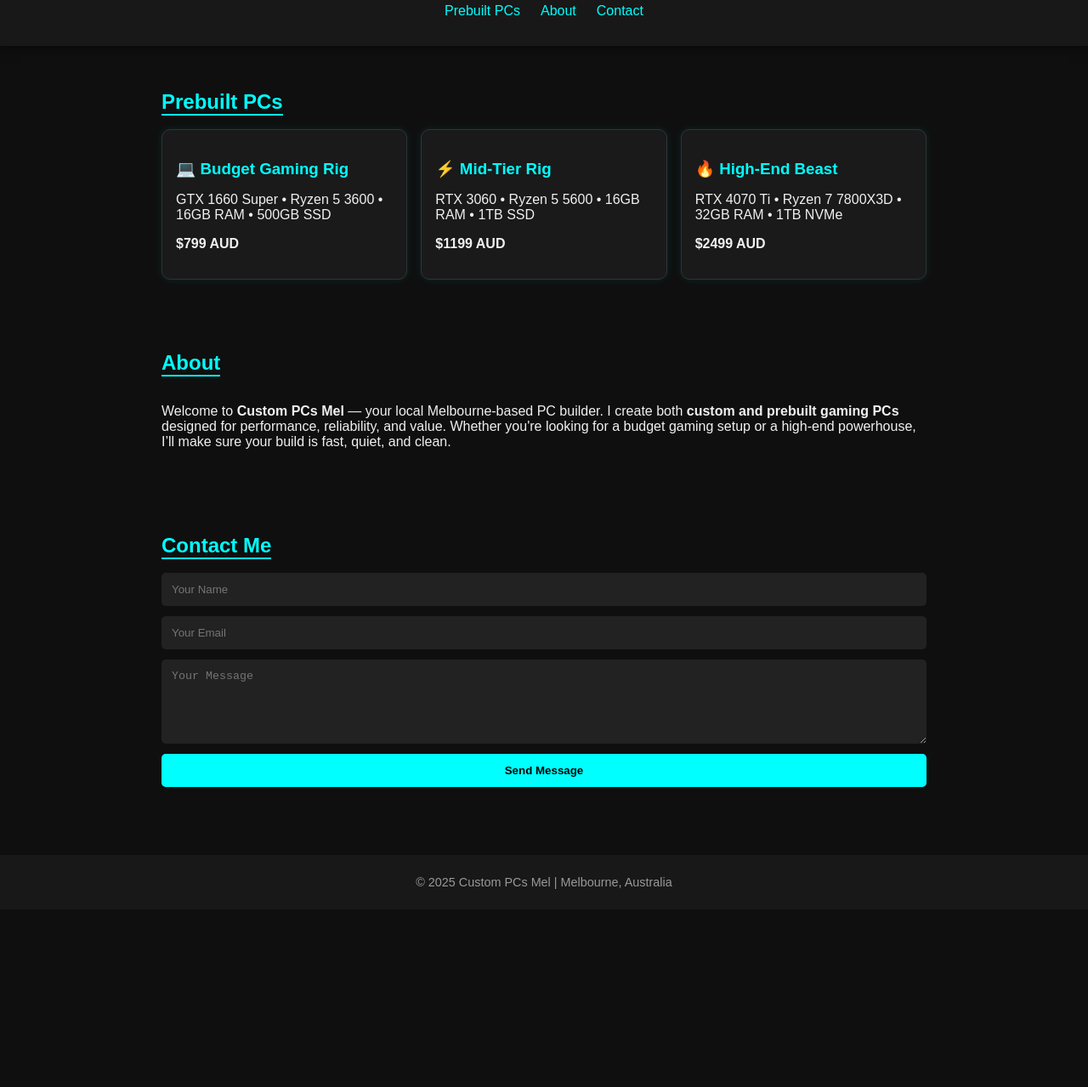
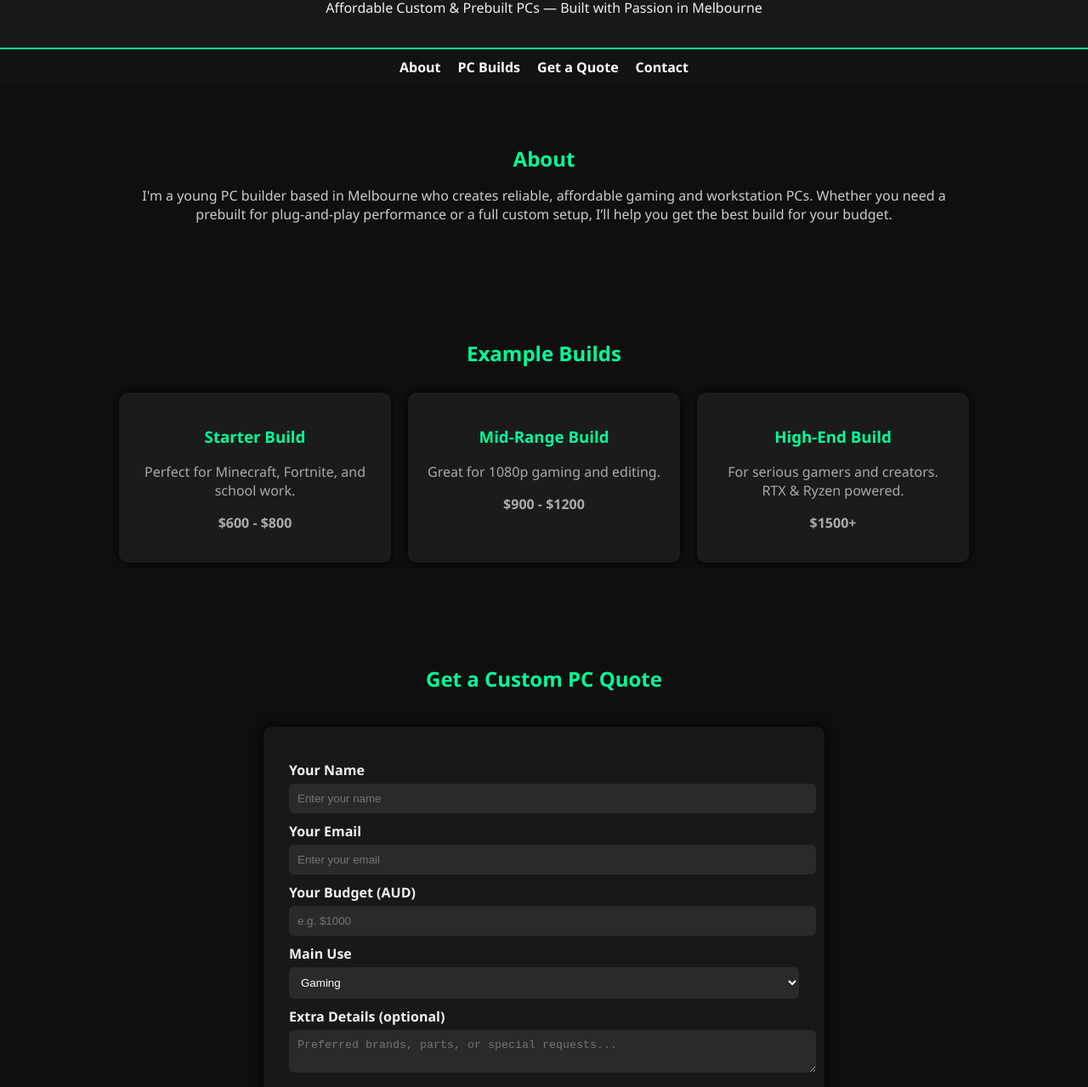
Before and after one commit to custompcsmel/custompcsmel.github.io, a plain HTML site: page index.html in a window 1280 px wide. Shown: the part 81-1360 px from the top of the page at 85% size. Before the commit the page ends 1151 px from the top, so only its background shows below. Drawn offline with nearby package versions, Linux system fonts and the light colour scheme.

Commit message:
Update index.html

```diff
--- a/index.html
+++ b/index.html
@@ -4,190 +4,264 @@
   <meta charset="UTF-8" />
   <meta name="viewport" content="width=device-width, initial-scale=1.0" />
   <title>Custom PCs Mel | Custom & Prebuilt Gaming PCs</title>
+  <meta name="description" content="Affordable custom and prebuilt gaming PCs made with quality parts. Built by hand in Melbourne, Australia. Request your custom quote today!">
   <style>
     body {
-      font-family: "Poppins", sans-serif;
+      font-family: 'Segoe UI', sans-serif;
+      margin: 0;
       background-color: #0f0f0f;
-      color: #f0f0f0;
+      color: #f1f1f1;
+    }
+    header {
+      background: #181818;
+      padding: 20px;
+      text-align: center;
+      border-bottom: 2px solid #00ff99;
+    }
+    header h1 {
       margin: 0;
-      padding: 0;
+      font-size: 2em;
+      color: #00ff99;
     }
-
-    header {
-      text-align: center;
-      padding: 2rem;
-      background: #181818;
-      box-shadow: 0 0 15px rgba(0, 0, 0, 0.6);
-    }
-
-    header h1 {
-      color: #00ffff;
-      margin: 0;
-      font-size: 2rem;
-    }
-
     nav {
       display: flex;
       justify-content: center;
-      gap: 1.5rem;
-      margin-top: 1rem;
+      gap: 20px;
+      padding: 10px 0;
+      background: #121212;
+    }
+    nav a {
+      color: #fff;
+      text-decoration: none;
+      font-weight: bold;
+      transition: color 0.3s;
+    }
+    nav a:hover {
+      color: #00ff99;
+    }
+    section {
+      padding: 50px 20px;
+      max-width: 1000px;
+      margin: auto;
+    }
+    h2 {
+      text-align: center;
+      color: #00ff99;
+      margin-bottom: 10px;
+    }
+    p.center {
+      text-align: center;
+      color: #ccc;
     }
 
-    nav a {
-      color: #00ffff;
-      text-decoration: none;
-      font-weight: 500;
+    /* Product cards */
+    .products {
+      display: grid;
+      grid-template-columns: repeat(auto-fit, minmax(250px, 1fr));
+      gap: 20px;
+      margin-top: 30px;
+    }
+    .card {
+      background: #1b1b1b;
+      padding: 20px;
+      border-radius: 10px;
+      box-shadow: 0 0 10px #000;
+      text-align: center;
+    }
+    .card h3 {
+      color: #00ff99;
+    }
+    .card p {
+      color: #aaa;
+    }
+    .card button {
+      background: #00ff99;
+      color: #000;
+      border: none;
+      padding: 10px 15px;
+      border-radius: 5px;
+      font-weight: bold;
+      cursor: pointer;
+      margin-top: 10px;
+    }
+    .card button:hover {
+      background: #00cc7a;
     }
 
-    section {
-      padding: 2rem 1rem;
-      max-width: 900px;
-      margin: auto;
+    /* Contact / quote form */
+    .form-container {
+      background: #181818;
+      padding: 30px;
+      border-radius: 10px;
+      box-shadow: 0 0 15px #000;
+      max-width: 600px;
+      margin: 40px auto;
     }
-
-    h2 {
-      color: #00ffff;
-      border-bottom: 2px solid #00ffff;
-      display: inline-block;
-      margin-bottom: 1rem;
+    .form-container label {
+      display: block;
+      margin-top: 10px;
+      font-weight: bold;
     }
-
-    .builds {
-      display: grid;
-      grid-template-columns: repeat(auto-fit, minmax(250px, 1fr));
-      gap: 1rem;
-    }
-
-    .card {
-      background: #1a1a1a;
-      border: 1px solid #333;
-      border-radius: 10px;
-      padding: 1rem;
-      box-shadow: 0 0 10px rgba(0, 255, 255, 0.1);
-      transition: transform 0.2s;
-    }
-
-    .card:hover {
-      transform: scale(1.03);
-    }
-
-    .card h3 {
-      color: #00ffff;
-      margin-bottom: 0.5rem;
-    }
-
-    .contact-form {
-      display: flex;
-      flex-direction: column;
-      gap: 0.75rem;
-    }
-
-    input, textarea {
-      padding: 0.75rem;
+    .form-container input,
+    .form-container textarea,
+    .form-container select {
+      width: 100%;
+      padding: 10px;
+      margin-top: 5px;
+      border-radius: 6px;
       border: none;
-      border-radius: 5px;
-      background: #222;
+      background: #2a2a2a;
       color: #fff;
     }
-
-    button {
-      padding: 0.75rem;
-      background: #00ffff;
+    .form-container button {
+      margin-top: 15px;
+      background: #00ff99;
       color: #000;
-      font-weight: 600;
       border: none;
-      border-radius: 5px;
+      padding: 12px;
+      font-weight: bold;
+      border-radius: 6px;
       cursor: pointer;
-      transition: background 0.3s;
     }
-
-    button:hover {
-      background: #00cccc;
+    .form-container button:hover {
+      background: #00cc7a;
     }
+    #status {
+      margin-top: 10px;
+      font-weight: bold;
+      text-align: center;
+    }
+    #status.success { color: #00ff99; }
+    #status.error { color: #ff5555; }
 
     footer {
       text-align: center;
-      padding: 1.5rem;
-      background: #181818;
-      color: #999;
-      margin-top: 2rem;
-      font-size: 0.9rem;
+      padding: 20px;
+      background: #121212;
+      border-top: 1px solid #00ff99;
+      color: #777;
+      font-size: 0.9em;
     }
   </style>
 </head>
+
 <body>
   <header>
     <h1>Custom PCs Mel</h1>
-    <nav>
-      <a href="#builds">Prebuilt PCs</a>
-      <a href="#about">About</a>
-      <a href="#contact">Contact</a>
-    </nav>
+    <p>Affordable Custom & Prebuilt PCs — Built with Passion in Melbourne</p>
   </header>
 
-  <section id="builds">
-    <h2>Prebuilt PCs</h2>
-    <div class="builds">
+  <nav>
+    <a href="#about">About</a>
+    <a href="#products">PC Builds</a>
+    <a href="#quote">Get a Quote</a>
+    <a href="#contact">Contact</a>
+  </nav>
+
+  <section id="about">
+    <h2>About</h2>
+    <p class="center">
+      I'm a young PC builder based in Melbourne who creates reliable, affordable gaming and workstation PCs.
+      Whether you need a prebuilt for plug-and-play performance or a full custom setup, I’ll help you get the best build for your budget.
+    </p>
+  </section>
+
+  <section id="products">
+    <h2>Example Builds</h2>
+    <div class="products">
       <div class="card">
-        <h3>💻 Budget Gaming Rig</h3>
-        <p>GTX 1660 Super • Ryzen 5 3600 • 16GB RAM • 500GB SSD</p>
-        <p><strong>$799 AUD</strong></p>
+        <h3>Starter Build</h3>
+        <p>Perfect for Minecraft, Fortnite, and school work.</p>
+        <p><strong>$600 - $800</strong></p>
       </div>
       <div class="card">
-        <h3>⚡ Mid-Tier Rig</h3>
-        <p>RTX 3060 • Ryzen 5 5600 • 16GB RAM • 1TB SSD</p>
-        <p><strong>$1199 AUD</strong></p>
+        <h3>Mid-Range Build</h3>
+        <p>Great for 1080p gaming and editing.</p>
+        <p><strong>$900 - $1200</strong></p>
       </div>
       <div class="card">
-        <h3>🔥 High-End Beast</h3>
-        <p>RTX 4070 Ti • Ryzen 7 7800X3D • 32GB RAM • 1TB NVMe</p>
-        <p><strong>$2499 AUD</strong></p>
+        <h3>High-End Build</h3>
+        <p>For serious gamers and creators. RTX & Ryzen powered.</p>
+        <p><strong>$1500+</strong></p>
       </div>
     </div>
   </section>
 
-  <section id="about">
-    <h2>About</h2>
-    <p>Welcome to <strong>Custom PCs Mel</strong> — your local Melbourne-based PC builder.
-    I create both <strong>custom and prebuilt gaming PCs</strong> designed for performance, reliability, and value.
-    Whether you're looking for a budget gaming setup or a high-end powerhouse, I’ll make sure your build is fast, quiet, and clean.</p>
+  <section id="quote">
+    <h2>Get a Custom PC Quote</h2>
+    <div class="form-container">
+      <form id="quote-form">
+        <label for="q_name">Your Name</label>
+        <input type="text" id="q_name" name="from_name" placeholder="Enter your name" required>
+
+        <label for="q_email">Your Email</label>
+        <input type="email" id="q_email" name="from_email" placeholder="Enter your email" required>
+
+        <label for="budget">Your Budget (AUD)</label>
+        <input type="text" id="budget" name="budget" placeholder="e.g. $1000" required>
+
+        <label for="use">Main Use</label>
+        <select id="use" name="use">
+          <option>Gaming</option>
+          <option>School / Office</option>
+          <option>Editing / Streaming</option>
+          <option>Other</option>
+        </select>
+
+        <label for="details">Extra Details (optional)</label>
+        <textarea id="details" name="details" placeholder="Preferred brands, parts, or special requests..."></textarea>
+
+        <button type="submit">Send Quote Request</button>
+        <p id="status"></p>
+      </form>
+    </div>
   </section>
 
   <section id="contact">
-    <h2>Contact Me</h2>
-    <form id="contact-form" class="contact-form">
-      <input type="text" id="name" placeholder="Your Name" required />
-      <input type="email" id="email" placeholder="Your Email" required />
-      <textarea id="message" rows="5" placeholder="Your Message" required></textarea>
-      <button type="submit">Send Message</button>
-    </form>
-    <p id="status" style="margin-top:1rem;"></p>
+    <h2>Contact</h2>
+    <p class="center">You can also message me via the form above, or on <a href="https://www.facebook.com/marketplace" target="_blank">Facebook Marketplace</a>.</p>
   </section>
 
   <footer>
-    © 2025 Custom PCs Mel | Melbourne, Australia
+    © 2025 Custom PCs Mel — Built with passion by a 14-year-old PC enthusiast 💻
   </footer>
 
+  <!-- EMAILJS -->
   <script src="https://cdn.jsdelivr.net/npm/emailjs-com@3/dist/email.min.js"></script>
   <script>
-    (function(){
-      emailjs.init("u_jcEW4JY99sPmgBz");
+    (function() {
+      emailjs.init("u_jcEW4JY99sPmgBz"); // your public key
     })();
 
-    const form = document.getElementById("contact-form");
+    const form = document.getElementById("quote-form");
+    const statusEl = document.getElementById("status");
+
     form.addEventListener("submit", function(event) {
       event.preventDefault();
+      const button = form.querySelector("button");
+      button.disabled = true;
+      button.textContent = "Sending...";
 
       emailjs.send("service_x1u4oxd", "template_z7ioggj", {
-        from_name: document.getElementById("name").value,
-        from_email: document.getElementById("email").value,
-        message: document.getElementById("message").value
+        from_name: document.getElementById("q_name").value,
+        from_email: document.getElementById("q_email").value,
+        budget: document.getElementById("budget").value,
+        use: document.getElementById("use").value,
+        details: document.getElementById("details").value,
+        date_sent: new Date().toLocaleString()
       })
-      .then(function(response) {
-        document.getElementById("status").textContent = "✅ Message sent successfully!";
+      .then(() => {
+        statusEl.textContent = "✅ Quote request sent successfully!";
+        statusEl.className = "success";
         form.reset();
-      }, function(error) {
-        document.getElementById("status").textContent = "❌ Failed to send. Try again later.";
+      })
+      .catch(() => {
+        statusEl.textContent = "❌ Failed to send. Please try again later.";
+        statusEl.className = "error";
+      })
+      .finally(() => {
+        button.disabled = false;
+        button.textContent = "Send Quote Request";
       });
     });
   </script>
```
